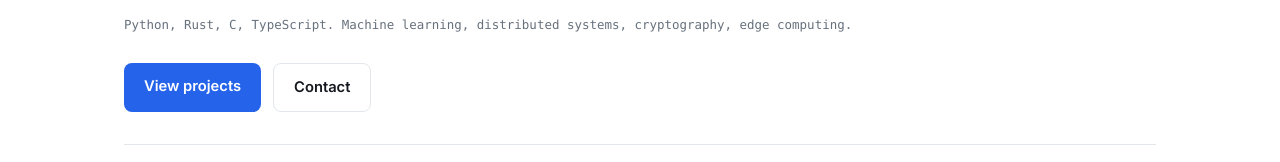
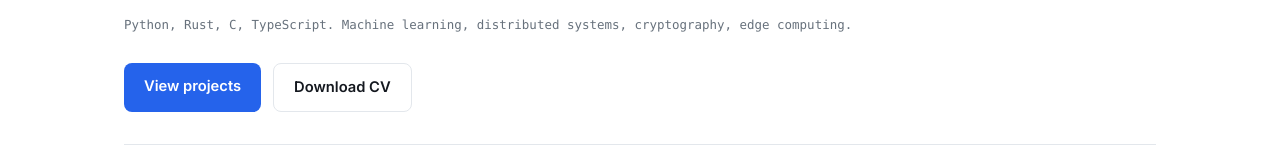
Before and after one commit to adityasurendran/website, a React (Vite) app: page / in a window 1280 px wide. Shown: the part 341-503 px from the top of the page. Built offline with nearby package versions, Linux system fonts and the light colour scheme.

Commit message:
Add downloadable CV

```diff
--- a/src/pages/Contact.jsx
+++ b/src/pages/Contact.jsx
@@ -21,6 +21,10 @@ function Contact() {
               <span className="contact-value">{c.value}</span>
             </a>
           ))}
+          <a className="contact-item" href="/Aditya-Surendran-CV.pdf" target="_blank" rel="noreferrer">
+            <span className="contact-label">CV</span>
+            <span className="contact-value">Download PDF</span>
+          </a>
         </div>
       </section>
     </div>
--- a/src/pages/Home.jsx
+++ b/src/pages/Home.jsx
@@ -30,9 +30,9 @@ function Home() {
             <Link className="btn" to="/projects">
               View projects
             </Link>
-            <Link className="btn btn-ghost" to="/contact">
-              Contact
-            </Link>
+            <a className="btn btn-ghost" href="/Aditya-Surendran-CV.pdf" target="_blank" rel="noreferrer">
+              Download CV
+            </a>
           </div>
         </section>
       </Reveal>
```
Also changed, not shown: 1 other file (tests, documents, lock files or other folders).
